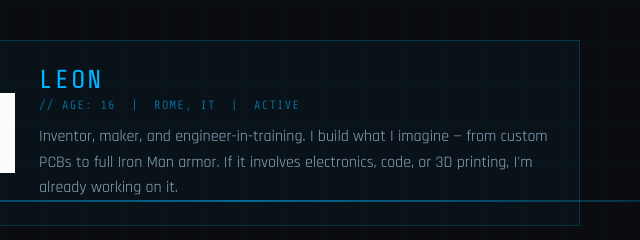
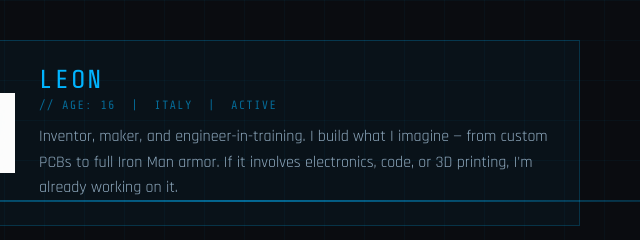
Before and after one commit to leonprints/leonprints.github.io, a plain HTML site: page index.html in a window 1280 px wide. Shown: the top 240 px of the page, 396-1036 px from the left. Drawn offline with nearby package versions, Linux system fonts and the light colour scheme.

Commit message:
Update index.html

```diff
--- a/index.html
+++ b/index.html
@@ -344,7 +344,7 @@
       <img class="hero-logo" src="Gemini_Generated_Image_roeu1kroeu1kroeu.png" alt="Leon logo" />
       <div class="hero-text">
         <h1>LEON</h1>
-        <div class="tag">// AGE: 16 &nbsp;|&nbsp; ROME, IT &nbsp;|&nbsp; ACTIVE</div>
+        <div class="tag">// AGE: 16 &nbsp;|&nbsp; ITALY &nbsp;|&nbsp; ACTIVE</div>
         <p>Inventor, maker, and engineer-in-training. I build what I imagine — from custom PCBs to full Iron Man armor. If it involves electronics, code, or 3D printing, I'm already working on it.</p>
       </div>
     </div>
```
